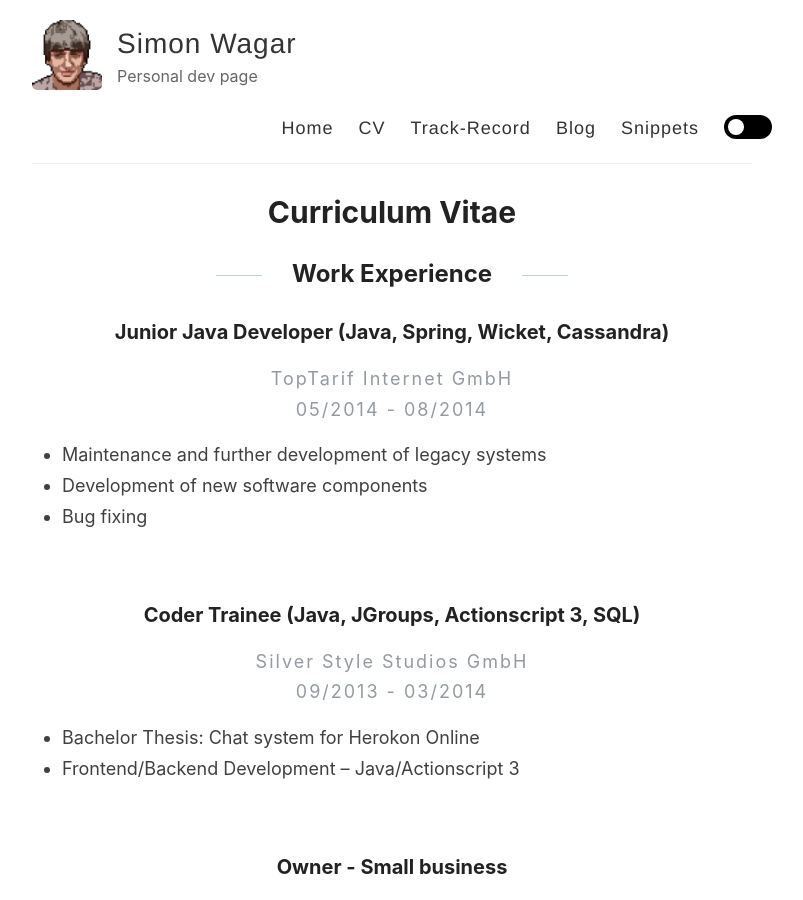
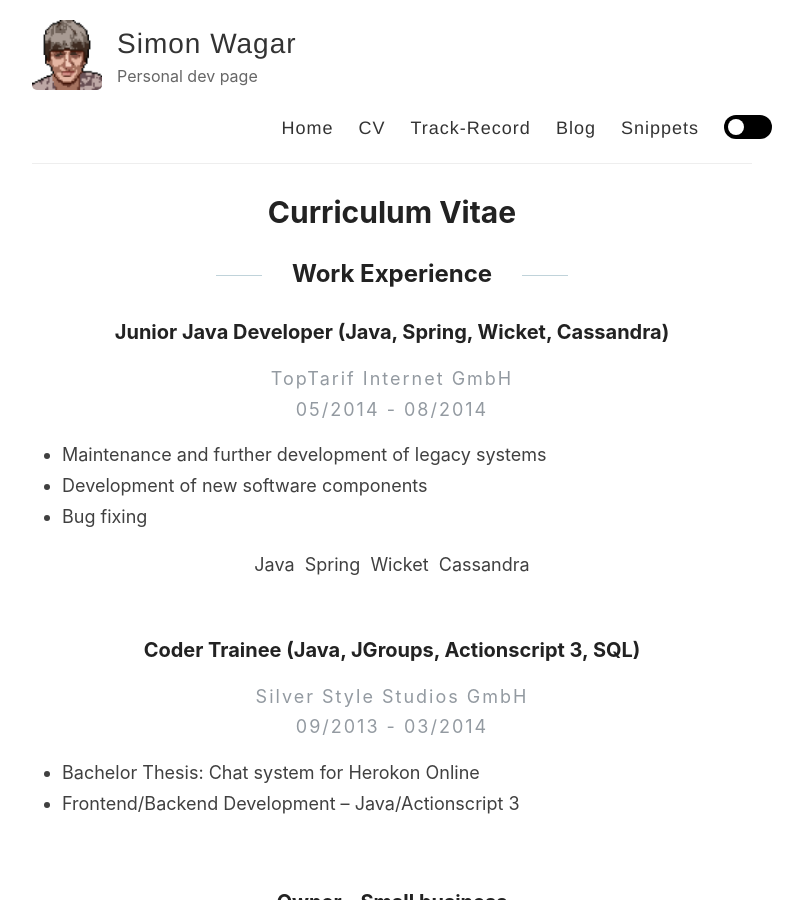
Before and after one commit to swagar/my-reverie, a Jekyll site: the page built from _pages/cv.md, in a window 1280 px wide and 900 px high. Shown: the whole window, without its empty margins (248-1051 px from the left). Built offline with Jekyll 4.4.1, drawn with Linux system fonts in a browser that asks for light colours.

Commit message:
more work on cv

```diff
--- a/_pages/cv.md
+++ b/_pages/cv.md
@@ -17,6 +17,11 @@ title: Curriculum Vitae
         <div class="entry">
             {{ page.content }}
         </div>
+        <div class="post-tags">
+          {% for tech in page.tech_stack %}
+            {{tech}}{% unless forloop.last %}&nbsp;{% endunless %}
+          {% endfor %}
+        </div>
     </article>
     {% unless forloop.last %}<br>{% endunless %}
 {% endfor %}
```
Also changed, not shown: cv/04-top-tarif.md (+1 -0 lines).
